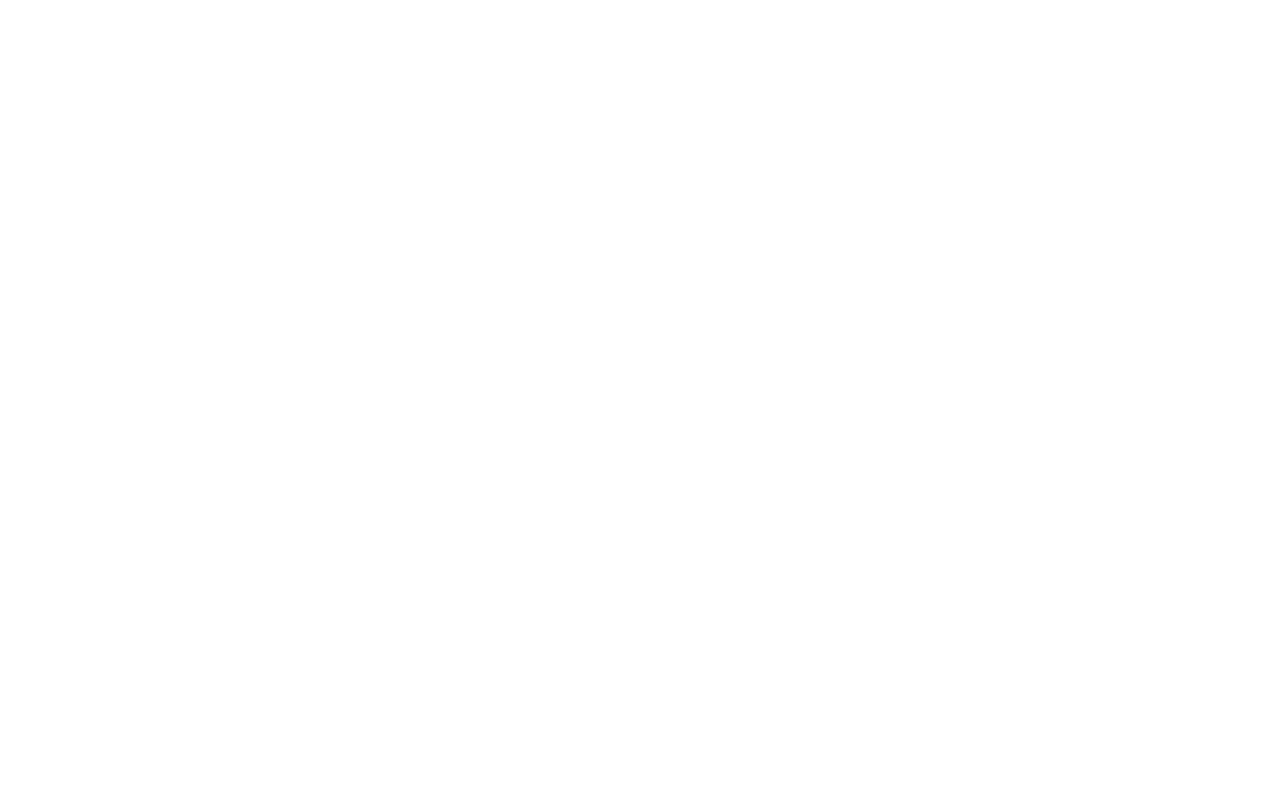
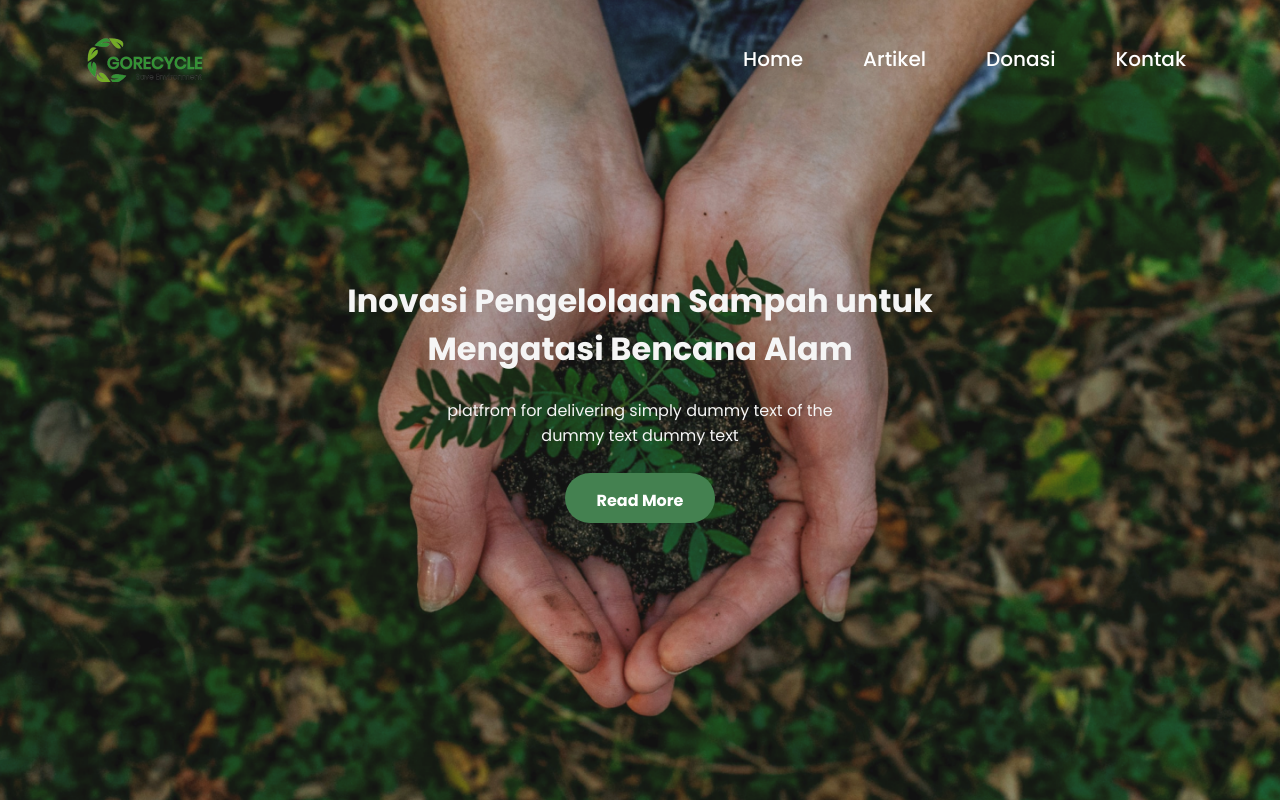
Before and after one commit to skilvul-fe1-project/FinalProject, a React (Vite) app in the folder final-project/: page /Artikel in a window 1280 px wide. Before the commit this address had no page. Shown: the top 802 px of the page. Built offline with nearby package versions, Linux system fonts and the light colour scheme.

Commit message:
instaling router & memperbaiki error di tiap page

```diff
--- a/final-project/package.json
+++ b/final-project/package.json
@@ -16,6 +16,7 @@
     "react-dom": "^18.2.0",
     "react-icons": "^4.9.0",
     "react-modal-video": "^2.0.0",
+    "react-router-dom": "^6.12.0",
     "react-slick": "^0.29.0",
     "slick-carousel": "^1.8.1"
   },
--- a/final-project/src/App.jsx
+++ b/final-project/src/App.jsx
@@ -1,18 +1,21 @@
 import { BrowserRouter as Router, Route, Routes } from "react-router-dom";
 import ArtikelPage from "./pages/Artikel/ArtikelPage";
 import DetailPage from "./pages/Detail/DetailPage";
-import Header from './components/Header'
 import DonasiPage from './pages/Donasi/DonasiPage'
-import Footer from './components/Footer'
+import HomePage from "./pages/home/HomePage"
+import KontakPage from "./pages/Kontak/KontakPage"
+
 
 function App() {
   return (
     <>
-
     <Router>
       <Routes>
-          <Route path="/" element={<ArtikelPage />} />
+      <Route path="/home" element={<HomePage />} />
+        <Route path="/artikel" element={<ArtikelPage />} />
         <Route path="/detail" element={<DetailPage />} />
+        <Route path="/donasi" element={<DonasiPage />} />
+        <Route path="/kontak" element={<KontakPage />} />
       </Routes>
     </Router>
   </>
--- a/final-project/src/components/Header.jsx
+++ b/final-project/src/components/Header.jsx
@@ -1,7 +1,7 @@
 import React, { useState, useEffect } from 'react';
 import Logo from '../assets/logo.png';
 import './Style.css';
-
+import { Link } from "react-router-dom";
 function Header() {
     const [hamburger, openHamburger] = useState(false);
     const [sticky, stickyActive] = useState(false);
@@ -37,10 +37,10 @@
                 </div>
                 <nav className={`navbar ${hamburger ? 'active' : ''}`}>
                     <ul>
-                        <li><a href="/" className="pin" onClick={close}>Home</a></li>
-                        <li><a href="/" className="pin" onClick={close}>Artikel</a></li>
-                        <li><a href="/" className="pin" onClick={close}>Donasi</a></li>
-                        <li><a href="/" className="pin" onClick={close}>Kontak</a></li>
+                        <li><Link to="/home" className="pin" onClick={close}>Home</Link></li>
+                        <li><Link to="/artikel" className="pin" onClick={close}>Artikel</Link></li>
+                        <li><Link to="/donasi" className="pin" onClick={close}>Donasi</Link></li>
+                        <li><Link to="/kontak" className="pin" onClick={close}>Kontak</Link></li>
                     </ul>
                 </nav>
                 <div className={`hamburger ${hamburger ? 'active' : ''}`} onClick={open}>
--- a/final-project/src/pages/Donasi/DonasiPage.jsx
+++ b/final-project/src/pages/Donasi/DonasiPage.jsx
@@ -1,5 +1,7 @@
 import AOS from 'aos';
 import './style.css'
+import Header from "../../components/Header";
+import Footer from "../../components/Footer";
 import 'aos/dist/aos.css'; // You can also use <link> for styles
 // ..
 AOS.init();
@@ -8,6 +10,7 @@
 function DonasiPage() {
     return (
         <>
+        <Header/>
             <div class="donasi" >
                 <h1 data-aos="fade-right">Mari Berdonasi</h1>
                 <p data-aos="fade-right">Mari berpartisipasi membantu kegiatan<p></p> relawan lingkungan untuk menyejahterakan<p></p>lingkungan</p>
@@ -20,7 +23,7 @@
             </div>
 
 
-            <div className="container-card" data-aos="fade-up">
+            <div className="container-card-list" data-aos="fade-up">
                 <a href="https://saweria.co/gorecycle" target="_blank"><div class="programs-card">
                     <div class="card">
                         <img src="https://i.ibb.co/FHNnDgx/Rectangle-130.png"></img>
@@ -56,7 +59,7 @@
                 <p>untuk informasi mengenai  donasi lebih spesifik hubungi kami
                     <p>di <a href="mailto:gorecycle01@gmail.com">gorecycle01@gmail.com</a></p></p>
             </div>
-
+            <Footer/>
         </>
     )
 }
--- a/final-project/src/pages/Donasi/style.css
+++ b/final-project/src/pages/Donasi/style.css
@@ -22,7 +22,7 @@
 
 /*  */
 
-.container-card {
+.container-card-list {
   display: flex;
   justify-content: center;
   flex-wrap: wrap;
--- a/final-project/src/pages/Kontak/KontakPage.jsx
+++ b/final-project/src/pages/Kontak/KontakPage.jsx
@@ -3,7 +3,8 @@
 import "./KontakPage.css";
 import AOS from 'aos';
 import 'aos/dist/aos.css';
-
+import Header from "../../components/Header";
+import Footer from "../../components/Footer";
 AOS.init();
 
 function KontakPage() {
@@ -48,6 +49,7 @@
 
   return (
     <>
+    <Header/>
       <div className="banner">
         <div className="description" data-aos="fade-up"  data-aos-duration="1500">
           <h1>GET IN TOUCH</h1>
@@ -110,6 +112,7 @@
           </div>
         </div>
       </section>
+      <Footer/>
     </>
   );
 }
--- a/final-project/src/pages/home/HomePage.jsx
+++ b/final-project/src/pages/home/HomePage.jsx
@@ -24,6 +24,10 @@
 import logo6 from "../../assets/logo/logo6.png"
 
 import axios from "axios";
+import Header from "../../components/Header";
+import Footer from "../../components/Footer";
+
+
 
 AOS.init();
 
@@ -71,7 +75,7 @@
 
     return (
         <>
-
+        <Header/>
             <section className="hero" >
                 <div className="hero-fr" data-aos="fade-right" data-aos-duration="2500">
                     <div className="hero-media" data-aos="fade-down" data-aos-duration="2500" data-aos-delay="50">
@@ -141,12 +145,12 @@
             <section className="about-container" >
                 <img src={aboutIMG} alt="" data-aos="fade-right" />
                 <div className="about-description">
-                    <div className="about-sub" data-aos="fade-left" data-aos-delay="700">
+                    <div className="about-sub" data-aos="fade-up" data-aos-delay="700">
                         <h1>Our Story</h1>
                         <span className="border-white" ></span>
                     </div>
                     <br />
-                    <p data-aos="fade-left" data-aos-delay="1000">Gorecycle adalah sebuah website yang bertujuan untuk mempromosikan gerakan recycle atau daur ulang
+                    <p data-aos="fade-up" data-aos-delay="700">Gorecycle adalah sebuah website yang bertujuan untuk mempromosikan gerakan recycle atau daur ulang
                         sampah dalam upaya menjaga lingkungan hidup yang lebih bersih dan sehat. <br /><br /> Gorecycle juga memiliki
                         fitur blog. Fitur Blog ini berisi artikel tentang isu lingkungan dan dampak yang ditimbulkan oleh limbah
                         yang tidak terkelola dengan baik.
@@ -184,7 +188,7 @@
 
                 </div>
             </section>
-
+            <Footer/>
         </>
     )
 }
```
Also changed, not shown: final-project/vite.config.js.timestamp-1686234192994-05e8a1dc6306e.mjs (added, +10 -0 lines), 1 other file (tests, documents, lock files or other folders). Lines whose indentation alone changed are shown as unchanged.
